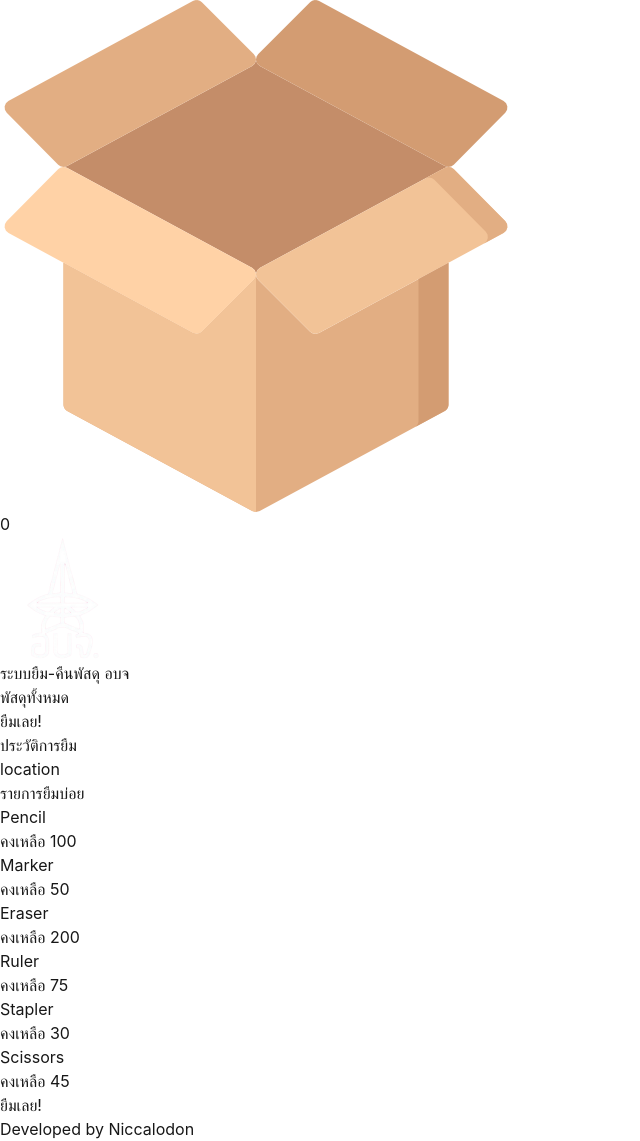
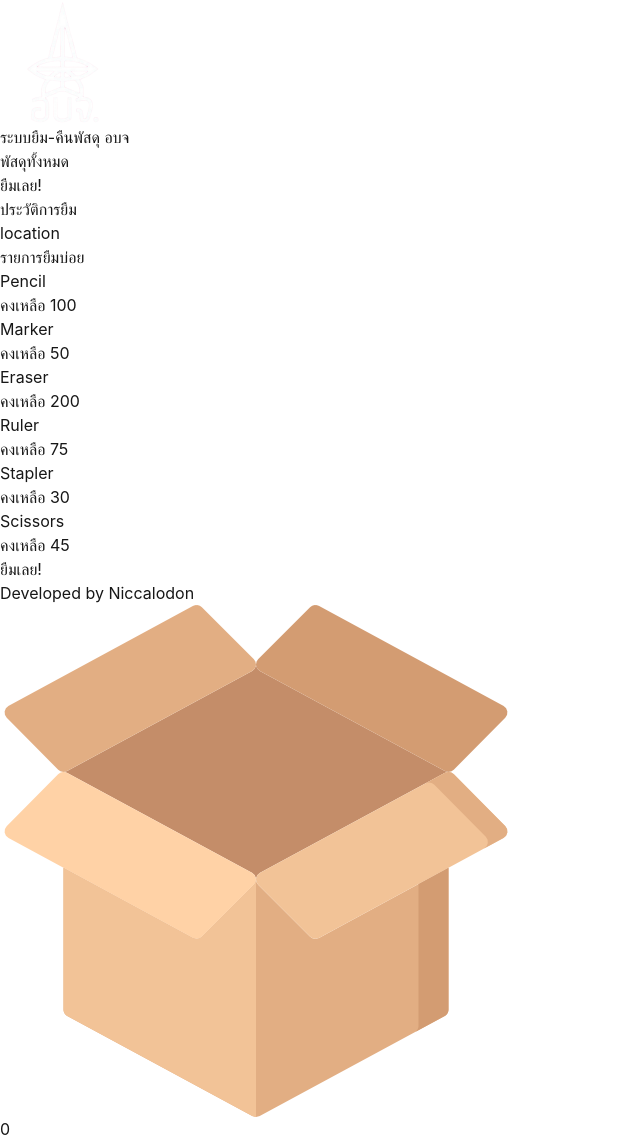
Before and after one commit to khunfloat/sgcu-borrow, a Next.js app: page / in a window 1280 px wide. Shown: the whole page, without its empty margins (0-640 px from the left). Built offline with nearby package versions, Linux system fonts and the light colour scheme.

Commit message:
fix: cart icon

```diff
--- a/src/app/allstuff/page.js
+++ b/src/app/allstuff/page.js
@@ -51,8 +51,6 @@ export default function List() {
   return (
     <CartProvider id="items">
       <div className="flex flex-col items-center">
-        <Cart />
-
         {/* Title */}
         <p className="text-lg font-semibold pb-5 pt-5 text-white">
           รายการพัสดุ
@@ -69,6 +67,7 @@ export default function List() {
           </p>
         </div>
       </div>
+      <Cart />
     </CartProvider>
   );
 }
--- a/src/app/components/Cart.js
+++ b/src/app/components/Cart.js
@@ -11,7 +11,7 @@ export default function Cart() {
           <Image
             src={CartIcon}
             alt="Sdcu logo"
-            className="items-center mx-auto rounded-md w-8 h-8 z-30"
+            className="items-center mx-auto rounded-md w-8 h-8 z-40"
           />
         </div>
         <p className="z-50 text-white bg-red-600 h-5 w-5 text-sm text-center rounded-full -ml-3">
--- a/src/app/page.js
+++ b/src/app/page.js
@@ -58,7 +58,6 @@ export default async function Home() {
   ];
   return (
     <CartProvider id="items">
-      <Cart />
       <div className="flex flex-col items-center">
         {/* Title */}
         <div className="flex flex-col items-center gap-y-2">
@@ -105,6 +104,8 @@ export default async function Home() {
           </p>
         </div>
       </div>
+
+      <Cart />
     </CartProvider>
   );
 }
```
